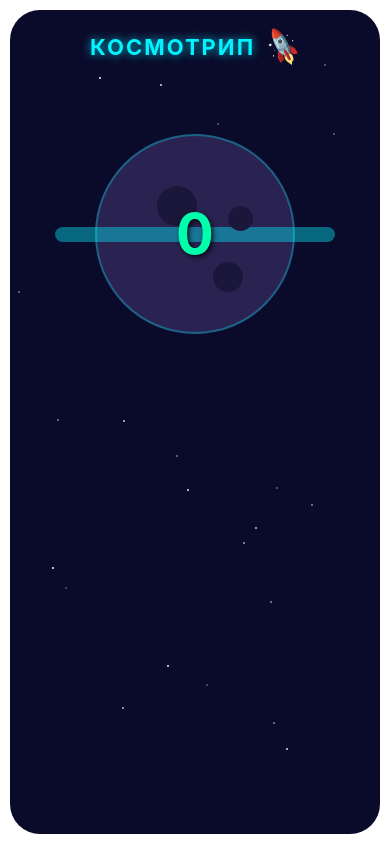
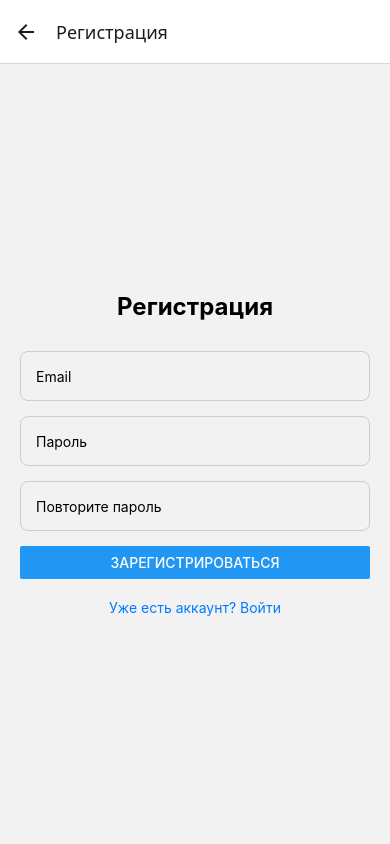
Before and after one commit to oiwiio/GoalWays, a React Native app: screen /Register in a window 390 px wide. Built offline with nearby package versions, Linux system fonts and the light colour scheme.

Commit message:
рабочая аунтификация

```diff
--- a/App.tsx
+++ b/App.tsx
@@ -12,23 +12,39 @@ import {
   useSafeAreaInsets,
 } from 'react-native-safe-area-context';
 import Counter from './components/Counter/Counter';
+import { NavigationContainer } from '@react-navigation/native';
+import { createNativeStackNavigator } from '@react-navigation/native-stack';
+import LoginScreen from './src/screens/Auth/LoginScreen';
+import RegisterScreen from './src/screens/Auth/RegisterScreen';
 
-const App =()=> {
-  const isDarkMode = useColorScheme() === 'dark';
+// import MainScreen from './src/screens/Main/MainScreen'; // добавиmь позже
 
+const Stack = createNativeStackNavigator();
+
+const App = () => {
   return (
-    <SafeAreaProvider>
-      <StatusBar barStyle={isDarkMode ? 'light-content' : 'dark-content'} />
-        <Counter />
-    </SafeAreaProvider>
+    <NavigationContainer>
+      <Stack.Navigator initialRouteName="Login">
+        {/* Auth screens */}
+        <Stack.Screen
+          name="Login"
+          component={LoginScreen}
+          options={{ title: 'Вход' }}
+        />
+        <Stack.Screen
+          name="Register"
+          component={RegisterScreen}
+          options={{ title: 'Регистрация' }}
+        />
+          <Stack.Screen
+          name="Counter"
+          component={Counter}
+          options={{ title: 'Счётчик' }}
+        />
 
+      </Stack.Navigator>
+    </NavigationContainer>
   );
-}
-
-
-
-const styles = StyleSheet.create({
-
-})
+};
 
 export default App;
--- a/package.json
+++ b/package.json
@@ -11,10 +11,13 @@
   },
   "dependencies": {
     "@react-native/new-app-screen": "0.83.1",
+    "@react-navigation/native": "^7.1.28",
+    "@react-navigation/native-stack": "^7.11.0",
     "react": "19.2.0",
     "react-native": "0.83.1",
     "react-native-gesture-handler": "^2.30.0",
-    "react-native-safe-area-context": "^5.5.2"
+    "react-native-safe-area-context": "^5.6.2",
+    "react-native-screens": "^4.20.0"
   },
   "devDependencies": {
     "@babel/core": "^7.25.2",
--- /dev/null
+++ b/src/screens/Auth/LoginScreen.js
@@ -0,0 +1,53 @@
+import React, { use, useState } from "react";
+import { View, Text, TextInput,Button,Alert} from 'react-native';
+import styles from './styles';
+
+const LoginScreen = ({ navigation }) => {
+    const [email, setEmail] = useState('');
+    const [password, setPassword] = useState('')
+
+    const handleLogin = () => {
+        if (!email || !password) {
+            Alert.alert('ошибка','заполнить все поля');
+            return;
+        }
+
+        Alert.alert('Успех',`Привет, ${email}!, (логика позже)`);
+             navigation.navigate('Counter');
+
+    };
+
+    return (
+    <View style={styles.container}>
+      <Text style={styles.title}>Вход</Text>
+
+      <TextInput
+        style={styles.input}
+        placeholder="Email"
+        value={email}
+        onChangeText={setEmail}
+        autoCapitalize="none"
+        keyboardType="email-address"
+      />
+
+      <TextInput
+        style={styles.input}
+        placeholder="Пароль"
+        value={password}
+        onChangeText={setPassword}
+        secureTextEntry
+      />
+
+      <Button title="Войти" onPress={handleLogin} />
+
+      <Text
+        style={styles.link}
+        onPress={() => navigation.navigate('Register')}
+      >
+        Нет аккаунта? Зарегистрироваться
+      </Text>
+    </View>
+  );
+};
+
+export default LoginScreen;
--- /dev/null
+++ b/src/screens/Auth/RegisterScreen.js
@@ -0,0 +1,66 @@
+import React, { useState } from "react"; // убрал лишний "use"
+import { View, Text, TextInput, Button, Alert } from 'react-native';
+import styles from './styles';
+
+const RegisterScreen = ({ navigation }) => {
+    const [email, setEmail] = useState('');
+    const [password, setPassword] = useState('');
+    const [confirmPassword, setConfirmPassword] = useState('');
+
+    const handleRegister = () => {
+        if (!email || !password || !confirmPassword) {
+            Alert.alert('Ошибка', 'Заполните все поля');
+            return;
+        }
+
+        if (password !== confirmPassword) {
+            Alert.alert('Ошибка', 'Пароли не совпадают');
+            return;
+        }
+
+        Alert.alert('Успех', `Аккаунт ${email} создан!`);
+        navigation.navigate('Counter'); // или navigation.navigate('Login')
+    };
+
+    return (
+        <View style={styles.container}>
+            <Text style={styles.title}>Регистрация</Text>
+
+            <TextInput
+                style={styles.input}
+                placeholder="Email"
+                value={email}
+                onChangeText={setEmail}
+                autoCapitalize="none"
+                keyboardType="email-address"
+            />
+
+            <TextInput
+                style={styles.input}
+                placeholder="Пароль"
+                value={password}
+                onChangeText={setPassword}
+                secureTextEntry
+            />
+
+            <TextInput
+                style={styles.input}
+                placeholder="Повторите пароль"
+                value={confirmPassword}
+                onChangeText={setConfirmPassword}
+                secureTextEntry
+            />
+
+            <Button title="Зарегистрироваться" onPress={handleRegister} />
+
+            <Text
+                style={styles.link}
+                onPress={() => navigation.navigate('Login')}
+            >
+                Уже есть аккаунт? Войти
+            </Text>
+        </View>
+    );
+};
+
+export default RegisterScreen;
--- /dev/null
+++ b/src/screens/Auth/styles.js
@@ -0,0 +1,28 @@
+import { StyleSheet } from 'react-native';
+
+export default StyleSheet.create({
+  container: {
+    flex: 1,
+    justifyContent: 'center',
+    padding: 20,
+  },
+  title: {
+    fontSize: 24,
+    fontWeight: 'bold',
+    marginBottom: 30,
+    textAlign: 'center',
+  },
+  input: {
+    height: 50,
+    borderWidth: 1,
+    borderColor: '#ccc',
+    borderRadius: 8,
+    paddingHorizontal: 15,
+    marginBottom: 15,
+  },
+  link: {
+    color: '#007AFF',
+    textAlign: 'center',
+    marginTop: 20,
+  },
+});
```
Also changed, not shown: src/navigation/AppNavigator.js (added), src/screens/main/Home.screen.js (added), 3 other files (tests, documents, lock files or other folders).
